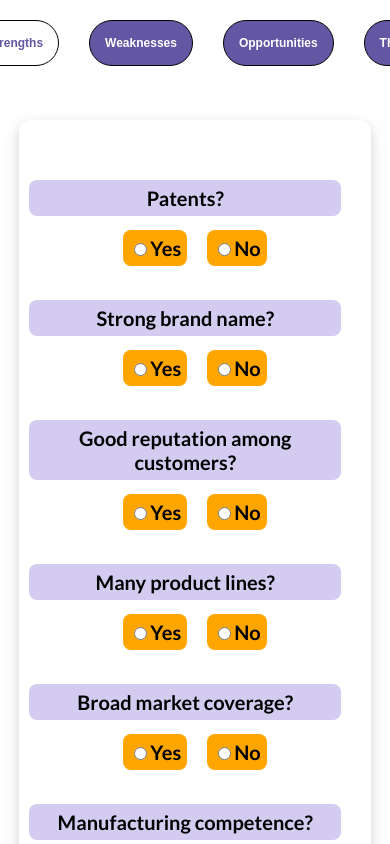
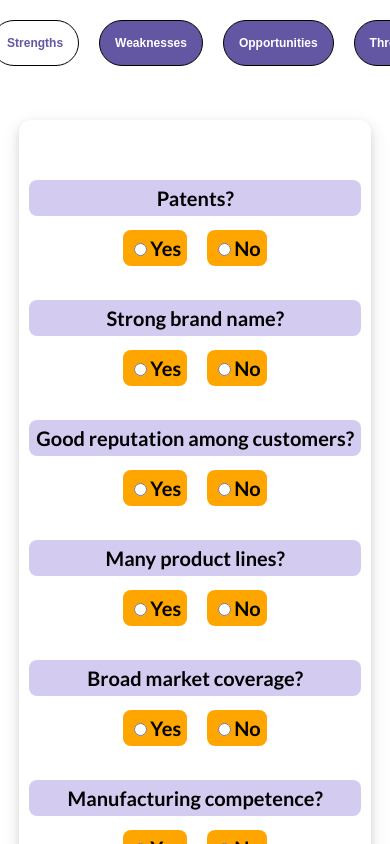
Before and after one commit to Tolushawlar/DISC, a React (Create React App) app: page /swot in a window 390 px wide. Shown: the top 844 px of the page. Built offline with nearby package versions, Linux system fonts and the light colour scheme.

Commit message:
design updates frf

```diff
--- a/src/Swot.css
+++ b/src/Swot.css
@@ -177,14 +177,14 @@ input {
     display: flex;
     justify-content: center;
     align-items: center;
-    margin-right: 20px !important;
+    margin-right: 10px !important;
 
 
   }
 
   .questionText{
     /* font-size: 10px !important; */
-    width: 300px !important;
+    width: 320px !important;
     /* color: red !important; */
   }
 }
```
